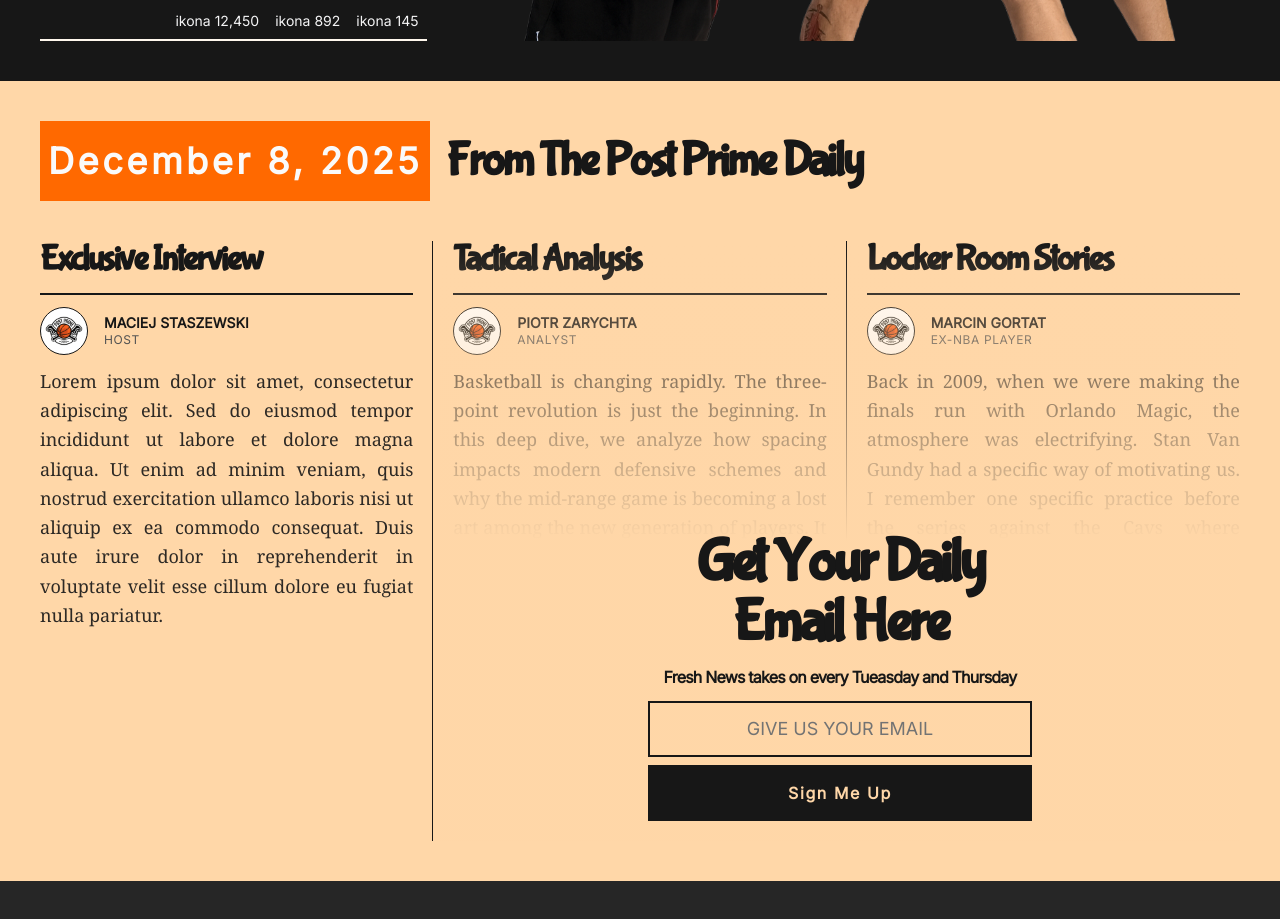
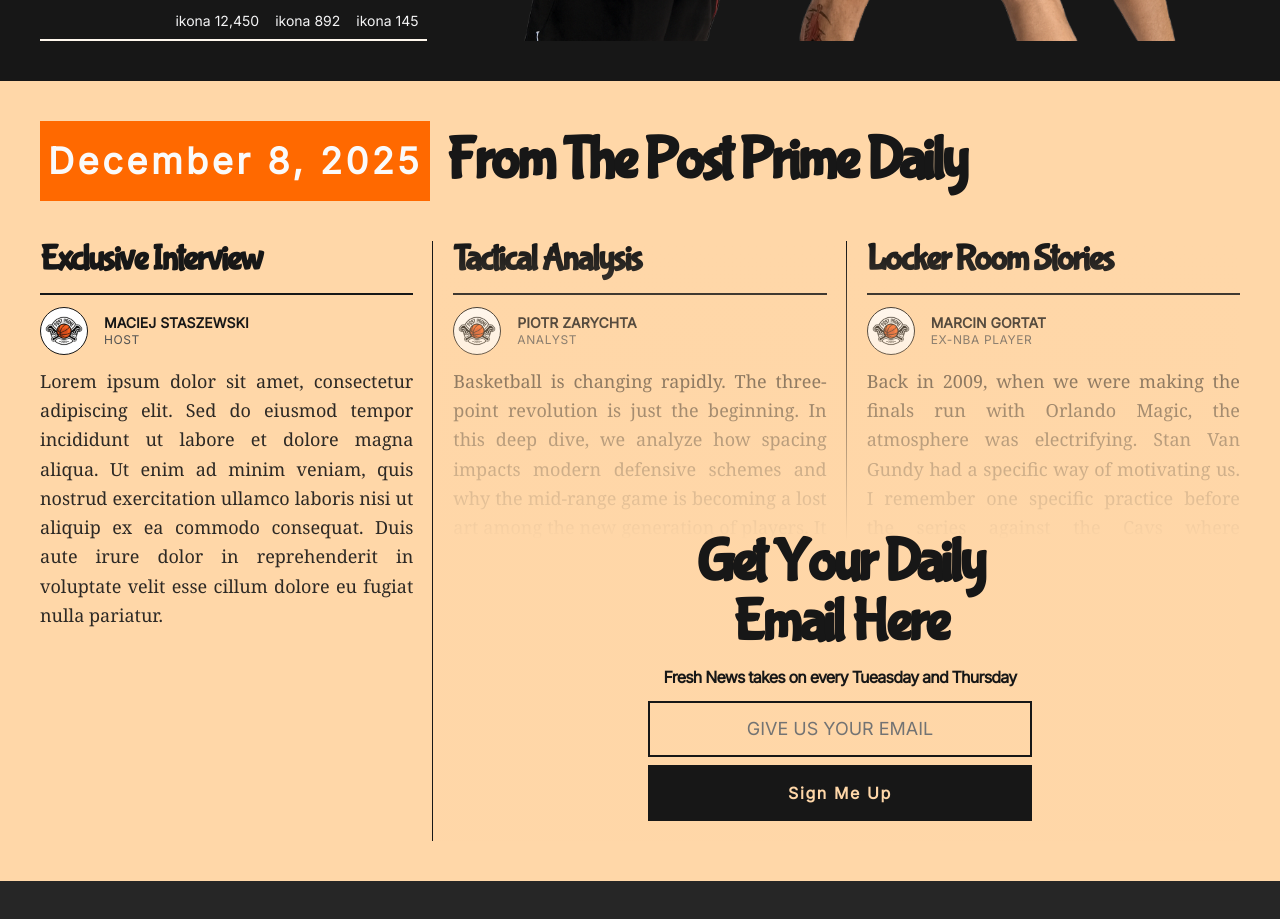
Before and after one commit to Xebec13/post-prime-podcast, a Next.js app: page / in a window 1280 px wide. Shown: the part 1120-2039 px from the top of the page. Built offline with nearby package versions, Linux system fonts and the light colour scheme.

Commit message:
fix: responsive text size

```diff
--- a/app/components/subscribe/Subscribe.tsx
+++ b/app/components/subscribe/Subscribe.tsx
@@ -45,7 +45,7 @@ export default function Subscribe() {
                 <div className="bg-orange-500 text-zinc-50 px-2 py-5 font-bold capitalize text-2xl lg:text-4xl tracking-widest shrink-0">
                     {currentDate}
                 </div>
-                <h3 className="text-5xl font-black capitalize tracking-tighter leading-none">
+                <h3 className="text-5xl md:text-6xl font-black capitalize tracking-tighter leading-none">
                     From the Post Prime Daily
                 </h3>
             </div>
```
